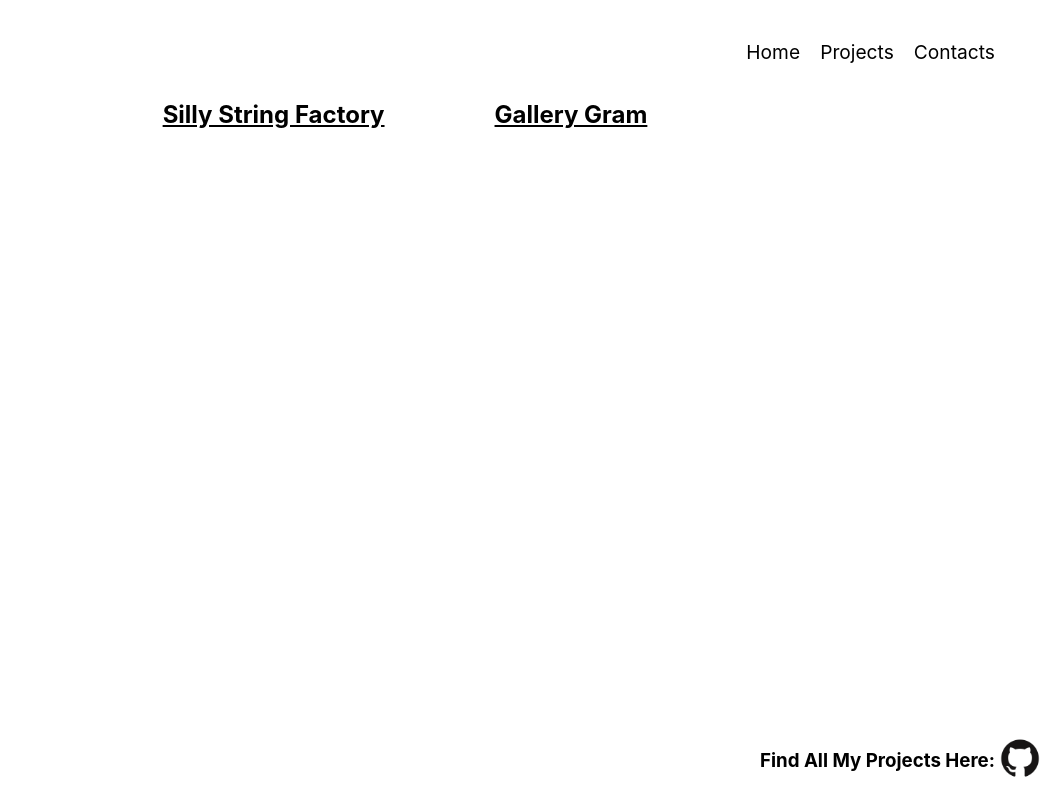
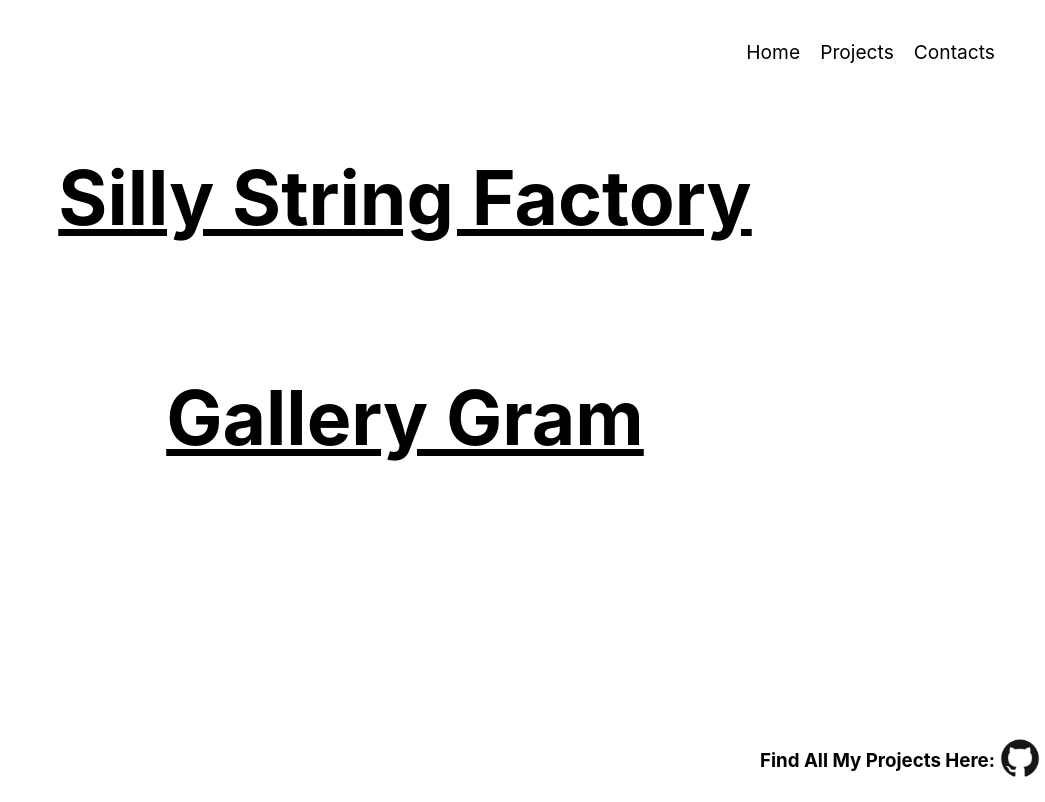
Before and after one commit to BrandonF55/React-Portfolio, a React (Create React App) app: page /projects in a window 1280 px wide. Shown: the whole page, without its empty margins (235-1280 px from the left). Built offline with nearby package versions, Linux system fonts and the light colour scheme.

Commit message:
having problems getting a arrow to appear on my page

```diff
--- a/package.json
+++ b/package.json
@@ -8,6 +8,7 @@
     "@testing-library/user-event": "^13.5.0",
     "react": "^18.2.0",
     "react-dom": "^18.2.0",
+    "react-icons": "^4.8.0",
     "react-router-dom": "^6.8.1",
     "react-scripts": "5.0.1",
     "web-vitals": "^2.1.4"
--- /dev/null
+++ b/src/components/ProjectPage/Arrow.jsx
@@ -0,0 +1,15 @@
+import React from "react";
+import { FaArrowDown } from 'react-icons/fa'
+import styles from './Arrow.module.scss';
+
+
+
+function Arrow (){
+    return (
+        <div className={styles.Arrow}>
+            <FaArrowDown/>
+        </div>
+    );
+}
+
+export default Arrow;
--- /dev/null
+++ b/src/components/ProjectPage/Arrow.module.scss
@@ -0,0 +1,25 @@
+.Arrow {
+    position: absolute;
+    bottom: 0;
+    left: 50%;
+    transform: translateX(-50%);
+    animation: arrowBounce 2s infinite;
+  }
+
+  @keyframes arrowBounce {
+    0% {
+      transform: translate(-50%, 0);
+    }
+    50% {
+      transform: translate(-50%, 10px);
+    }
+    100% {
+      transform: translate(-50%, 0);
+    }
+  }
+
+  .Arrow svg {
+    width: 25px;
+    height: 25px;
+    fill: #000000;
+  }
--- a/src/components/ProjectPage/ProjectPage.jsx
+++ b/src/components/ProjectPage/ProjectPage.jsx
@@ -3,12 +3,14 @@ import { Outlet } from "react-router-dom";
 import ProjectList from "./ProjectList";
 import styles from './ProjectPage.module.scss';
 import ProjectPageNavigation from'./ProjectPageNavigation'
+// import Arrow from "./Arrow";
 
 function ProjectPage(){
   return(
     <div className={styles.ProjectPage}>
       {/* <Outlet/> */}
       <ProjectPageNavigation/>
+      {/* <Arrow/> */}
       {/* <ProjectList/> */}
     </div>
   );
--- a/src/components/ProjectPage/ProjectPage.module.scss
+++ b/src/components/ProjectPage/ProjectPage.module.scss
@@ -1,23 +1,29 @@
 .ProjectPage{
+    // padding-top: 25%;
     text-decoration: none;
 
 
     .ProjectList {
+        padding-top: 10px;
         display: flex;
         justify-content: center;
+        flex-direction: column;
+        font-size: 50px;
       }
 
       .ProjectList a {
         display: block;
+        // font-size: 50px;
         text-align: center;
         color: black;
         text-decoration: none;
-        transition: transform 0.2s ease-in-out;
-        margin: 0 55px;
+        transition: transform 0.3s ease-in-out;
+        // margin: 0 55px;
       }
 
       .ProjectList a:hover {
-        transform: scale(2);
+        transform: scale(1.2);
       }
 
+
 };
--- a/src/components/ProjectPage/ProjectPageNavigation.jsx
+++ b/src/components/ProjectPage/ProjectPageNavigation.jsx
@@ -1,11 +1,13 @@
 import React from 'react';
 import { Link } from 'react-router-dom';
 import styles from './ProjectPage.module.scss';
+import Arrow from './Arrow';
 
 function ProjectNavigation() {
   return (
 
     <nav className={styles.ProjectList}>
+
 
       <Link to="sillystringfactor" alt="SillyStringFactor" title="StillyStringFactor">
         <h1><u>Silly String Factory</u></h1>
@@ -15,9 +17,8 @@ function ProjectNavigation() {
       <Link to="gallerygram" alt="GalleryGram" title="GalleryGram">
         <h1><u>Gallery Gram</u></h1>
         <h4></h4>
-
       </Link>
-
+    <Arrow/>
     </nav>
 
 
```
Also changed, not shown: 1 other file (tests, documents, lock files or other folders).
